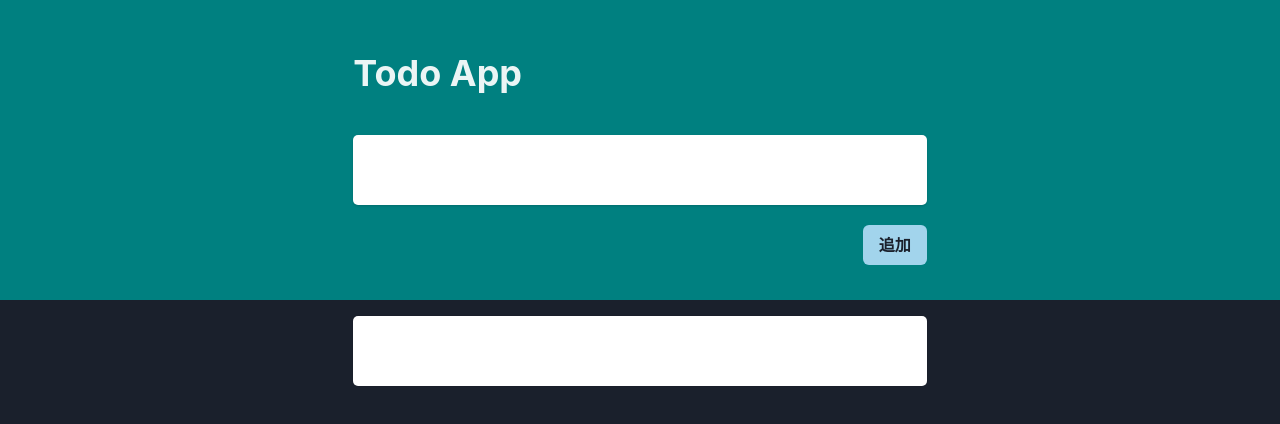
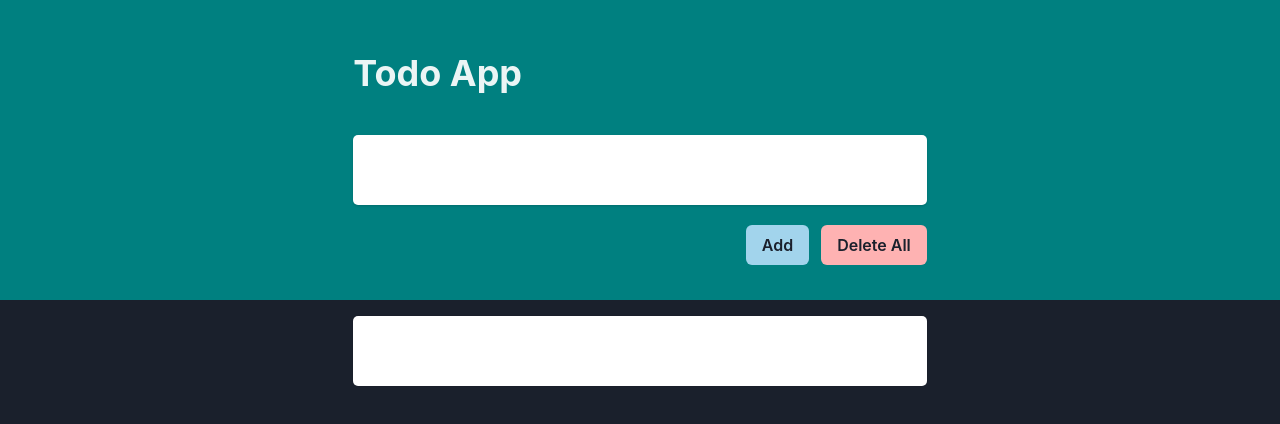
Before and after one commit to taixnishi/todo-app-react, a Next.js app: page / in a window 1280 px wide. Shown: the top 424 px of the page. Built offline with nearby package versions, Linux system fonts and the light colour scheme.

Commit message:
型定義の追加とCSS微調整

```diff
--- a/src/components/organisms/Header.tsx
+++ b/src/components/organisms/Header.tsx
@@ -4,30 +4,34 @@ import {
   Heading,
   Container,
   Button,
-  useColorMode,
   Spacer,
 } from "@chakra-ui/react";
-import TodoForm from "components/organisms/TodoInput";
+import TodoInput from "components/organisms/TodoInput";
 import { useAppDispatch, useAppSelector } from "hooks/storeHooks";
-import { FormProvider, useForm } from "react-hook-form";
+import { FormProvider, SubmitHandler, useForm } from "react-hook-form";
 import { addTodo, clearTodoList } from "store/slices/todoReducer";
 import { TodoType } from "types";
 
+type FormValues = {
+  isChecked: boolean;
+  todoText: string;
+};
 const Header = () => {
-  const methods = useForm();
+  const methods = useForm<FormValues>();
+  const dispatch = useAppDispatch();
   const todoList = useAppSelector((state) => state.todo.todoList);
-  const dispatch = useAppDispatch();
-  function onSubmit(values: any) {
-    return new Promise((resolve) => {
-      setTimeout(() => {
-        console.log(values);
-        const newTodo: TodoType = { ...values, id: todoList.length + 1};
-        dispatch(addTodo(newTodo));
-        methods.reset();
-        resolve("ok");
-      }, 500);
-    });
-  }
+
+  const onSubmit: SubmitHandler<FormValues> = (values) => {
+    const newTodo: TodoType = { ...values, id: todoList.length + 1 };
+    dispatch(addTodo(newTodo));
+    methods.reset();
+  };
+
+  const deleteAllItems = (): void => {
+    const isConfirm = confirm("Are you sure you want to delete everything?");
+    if (isConfirm) dispatch(clearTodoList());
+  };
+
   return (
     <header>
       <Box bg="teal" p={3} h="300px">
@@ -38,11 +42,8 @@ const Header = () => {
           {/* form */}
           <FormProvider {...methods}>
             <form onSubmit={methods.handleSubmit(onSubmit)}>
-              <TodoForm />
+              <TodoInput />
               <Flex>
-                {/* <Button onClick={toggleColorMode} mt={5}>
-                  Toggle {colorMode === "light" ? "Dark" : "Light"}
-                </Button> */}
                 <Spacer />
                 <Button
                   mt={5}
@@ -50,7 +51,17 @@ const Header = () => {
                   isLoading={methods.formState.isSubmitting}
                   type="submit"
                 >
-                  追加
+                  Add
+                </Button>
+
+                <Button
+                  ml={3}
+                  mt={5}
+                  colorScheme="red"
+                  onClick={deleteAllItems}
+                  disabled={todoList.length > 0 ? false : true}
+                >
+                  Delete All
                 </Button>
               </Flex>
             </form>
--- a/src/components/organisms/TodoCards.tsx
+++ b/src/components/organisms/TodoCards.tsx
@@ -10,7 +10,6 @@ import {
 import { CloseIcon } from "@chakra-ui/icons";
 import styled from "@emotion/styled";
 import { TodoType } from "types/";
-import { useEffect, useState } from "react";
 import { useAppDispatch } from "hooks/storeHooks";
 import { deleteTodo, updateTodo } from "store/slices/todoReducer";
 // import Checkbox from "components/atoms/CheckBox";
@@ -19,12 +18,6 @@ const SBox = styled(Box)`
   padding: 10px;
   background-color: white;
 `;
-const SIconButton = styled(IconButton)`
-  opacity: 0;
-  &:hover {
-    opacity: 1;
-  }
-`;
 const SText = styled(Text)`
   text-decoration: ${(props) => (props.ischecked ? "line-through" : "none")};
 `;
@@ -32,9 +25,8 @@ type TodoProps = {
   todo: TodoType;
 };
 const TodoCard: React.FC<TodoProps> = ({ todo }) => {
-  const { todoText, id, isChecked } = todo;
+  const { todoText, isChecked } = todo;
   const dispatch = useAppDispatch();
-  console.log(todoText, isChecked);
   return (
     <>
       <SBox boxShadow="xs">
@@ -56,7 +48,7 @@ const TodoCard: React.FC<TodoProps> = ({ todo }) => {
           <Spacer />
           {isChecked && (
             <Center>
-              <SIconButton
+              <IconButton
                 aria-label="Search database"
                 icon={<CloseIcon />}
                 size="sm"
--- a/src/components/organisms/TodoInput.tsx
+++ b/src/components/organisms/TodoInput.tsx
@@ -2,14 +2,11 @@ import {
   Box,
   Checkbox,
   Flex,
-  IconButton,
   Spacer,
   Center,
   Input,
-  Button,
 } from "@chakra-ui/react";
 import styled from "@emotion/styled";
-import { useEffect, useState } from "react";
 import { useFormContext } from "react-hook-form";
 
 // import Checkbox from "components/atoms/CheckBox";
@@ -18,18 +15,8 @@ const SBox = styled(Box)`
   padding: 10px;
   background-color: white;
 `;
-const SIconButton = styled(IconButton)`
-  opacity: 0;
-  &:hover {
-    opacity: 1;
-  }
-`;
 const TodoInput = () => {
   const { register } = useFormContext(); // retrieve all hook methods
-  const [isChecked, setIsChecked] = useState(false);
-  // useEffect(() => {
-  //   console.log(isChecked);
-  // }, [isChecked])
   return (
     <>
       <SBox boxShadow="base">
--- a/src/pages/index.tsx
+++ b/src/pages/index.tsx
@@ -2,18 +2,18 @@ import type { NextPage } from "next";
 import TodoCard from "components/organisms/TodoCards";
 import { TodoType } from "types";
 import { useAppSelector } from "hooks/storeHooks";
-import { Box, Center } from "@chakra-ui/react";
+import { Center } from "@chakra-ui/react";
 
 const Home: NextPage = () => {
   const todoList = useAppSelector((state) => state.todo.todoList);
   return (
     <>
       {todoList.length === 0 ? (
-        <Center>Todo is not found.</Center>
+        <Center fontSize='2xl' color="GrayText">Todo is not found.</Center>
       ) : (
         <>
           {todoList.map((todo: TodoType) => (
-            <TodoCard key={todo.id} todo={todo}/>
+            <TodoCard key={todo.id} todo={todo} />
           ))}
         </>
       )}
```
